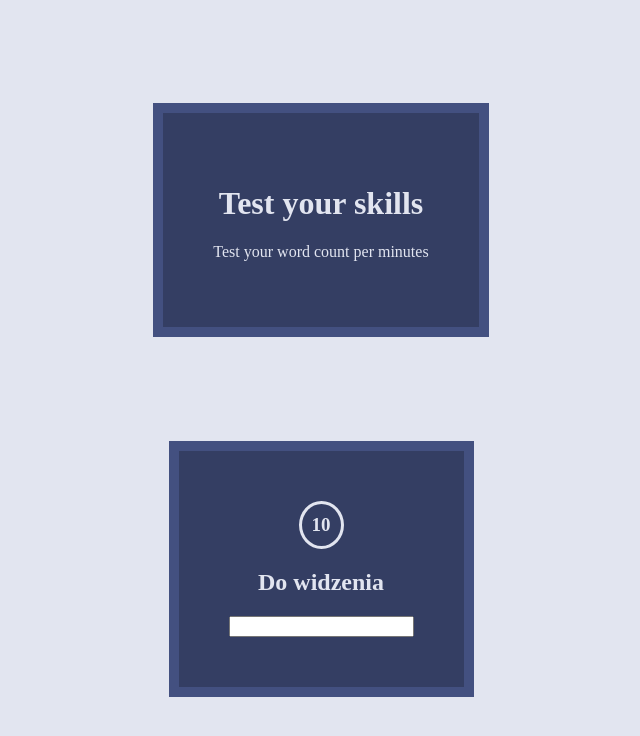
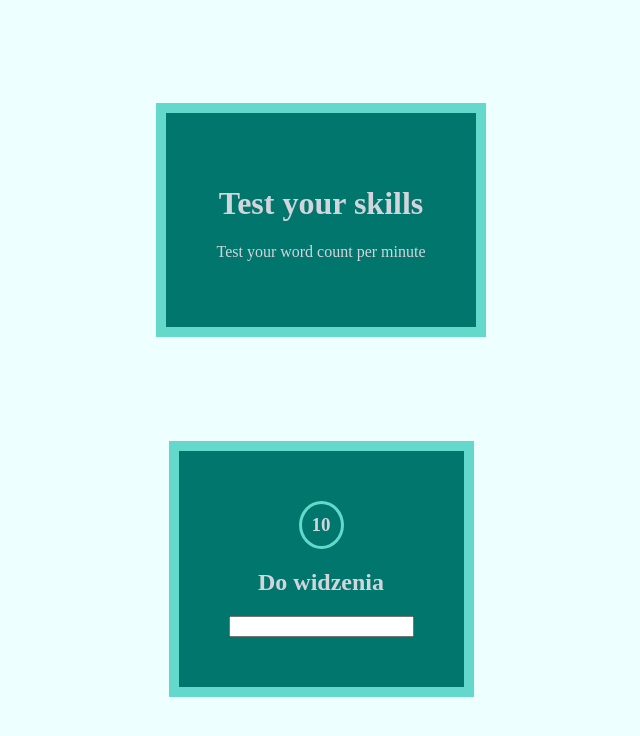
Before and after one commit to josh-hernd/words, a plain HTML site: page index.html in a window 1280 px wide. Shown: the whole page, without its empty margins (319-959 px from the left). Drawn offline with Linux system fonts and the light colour scheme.

Commit message:
daniel's first branch

```diff
--- a/index.html
+++ b/index.html
@@ -15,7 +15,7 @@
 
         <div class="title">
             <h1>Test your skills</h1>
-            <p>Test your word count per minutes</p>
+            <p>Test your word count per minute</p>
         </div>
 
         <div class="text-test">
--- a/style.css
+++ b/style.css
@@ -2,13 +2,13 @@ body {
     box-sizing: border-box;
     padding: 0;
     margin: 0;
-    background: #e2e5f0;
+    background: #eeffff;
 }
 h1,
 h2,
 p,
 span {
-    color: #e2e5f0;
+    color:#d3d5dd;
     text-align: center;
 }
 
@@ -27,24 +27,29 @@ span {
 }
 
 .title {
-    background: #343e63;
+    background: #00766c;
+
+
+
+
 }
 
 .text-test {
-    background: #343e63;
+    background: #00766c;
+
 }
 
 .title,
 .text-test {
     width: max-content;
-    border: 10px solid #435080;
+    border: 10px solid #64d8cb;
     padding: 50px;
 }
 .counter {
     width: max-content;
     margin: auto;
     text-align: center;
-    border: 3px solid #e2e5f0;
+    border: 3px solid #64d8cb;
     border-radius: 100%;
     padding: 10px;
 }
```
